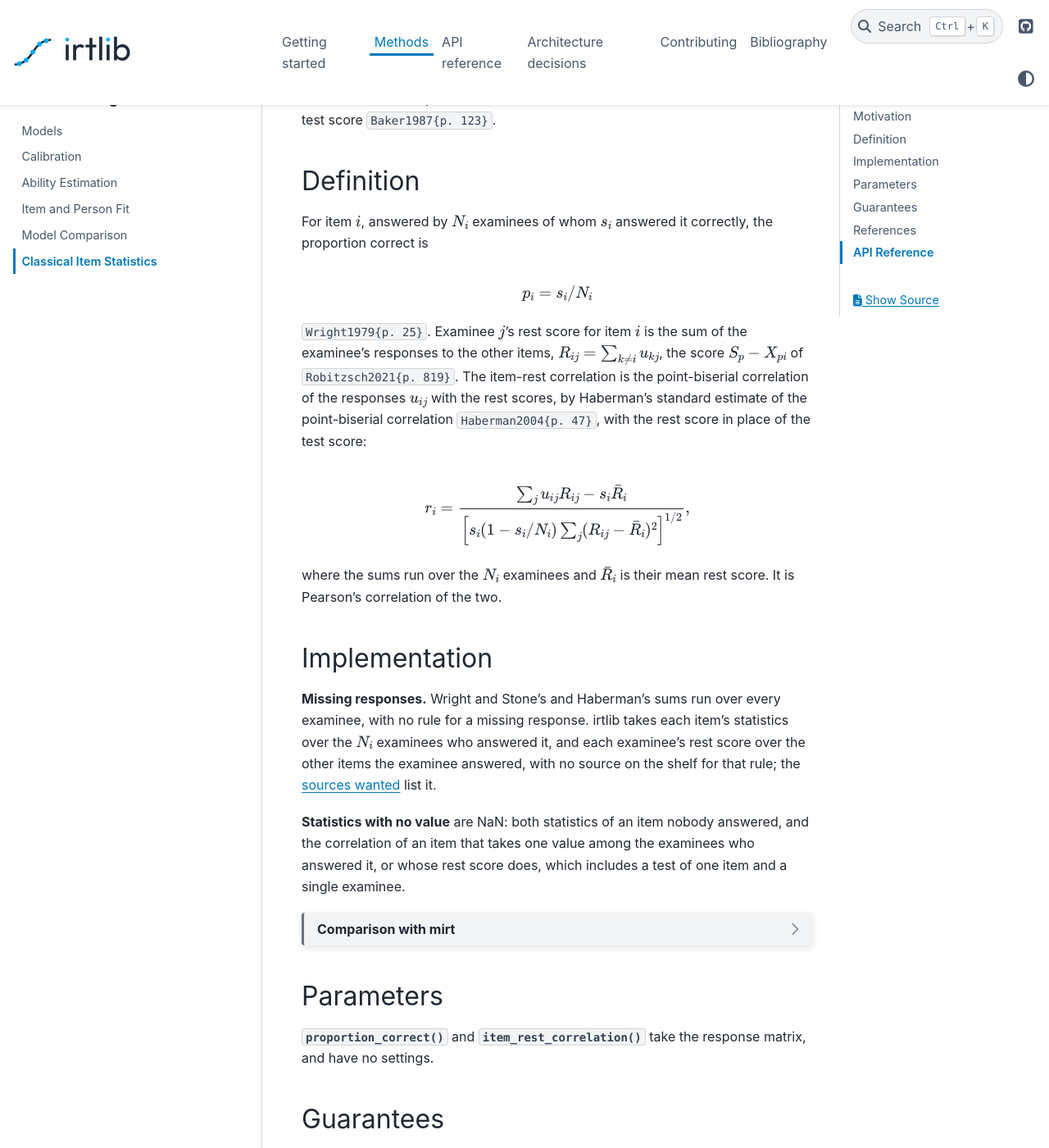
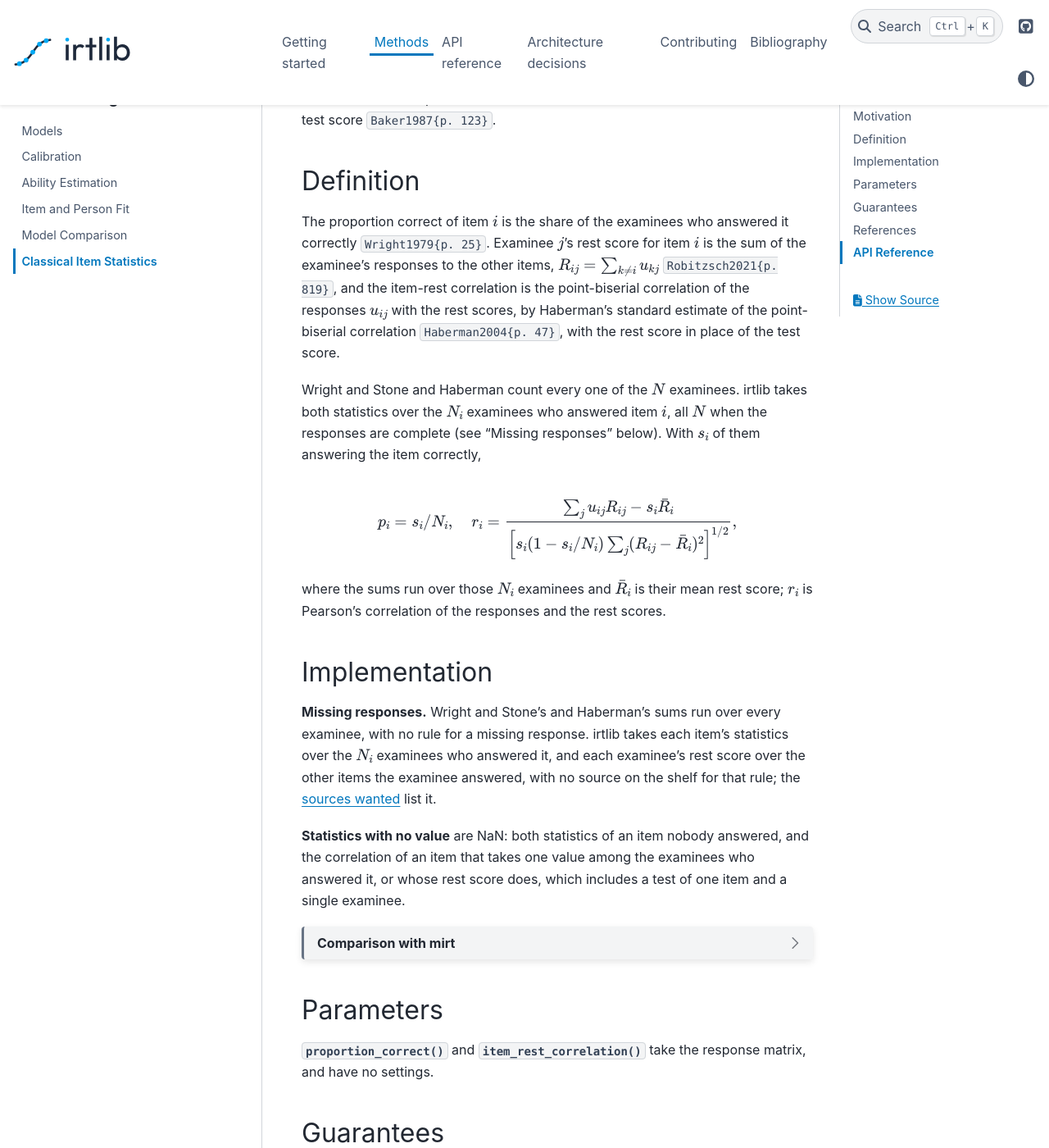
Before and after one commit to douglasrizzo/irtlib, a Sphinx documentation site: the page built from sphinx/methods/classical.md, in a window 1280 px wide and 1400 px high, scrolled down 626 px. Shown: the whole window at 82% size. Built offline with Sphinx 7.4.7 and the PyData theme 0.15.4, drawn with Linux system fonts in a browser that asks for light colours; cross-references to code outside the pages are shown as plain code; some of the changed text lies outside the part shown.

Commit message:
fix: address the review of the classical item statistics
Clip the item-rest correlation to [-1, 1], with a test of a perfect one, and derive the recovery
test's band by the delta method from the 32 pattern probabilities. On the method page: say that
irtlib counts the examinees who answered each item where its sources count every examinee, drop
Robitzsch's symbols, state that mirt leaves out an item nobody answered, and cite the LSAT values
the tests reproduce. Cite Baker for the rest score in the introduction, correct what the sources
wanted say of Baker, list the classical statistics in AGENTS.md's scope, and make them a top-level
bullet of ADR-0001 with its two trimmed examples restored, within 600 words.

```diff
--- a/sphinx/methods/classical.md
+++ b/sphinx/methods/classical.md
@@ -21,26 +21,25 @@ the point-biserial correlation of the item and the item-excluded test score
 
 ## Definition
 
-For item $i$, answered by $N_i$ examinees of whom $s_i$ answered it correctly, the proportion correct
-is
+The proportion correct of item $i$ is the share of the examinees who answered it correctly
+{cite:p}`Wright1979{p. 25}`. Examinee $j$'s rest score for item $i$ is the sum of the examinee's
+responses to the other items, $R_{ij} = \sum_{k \ne i} u_{kj}$ {cite:p}`Robitzsch2021{p. 819}`, and
+the item-rest correlation is the point-biserial correlation of the responses $u_{ij}$ with the rest
+scores, by Haberman's standard estimate of the point-biserial correlation
+{cite:p}`Haberman2004{p. 47}`, with the rest score in place of the test score.
+
+Wright and Stone and Haberman count every one of the $N$ examinees. irtlib takes both statistics
+over the $N_i$ examinees who answered item $i$, all $N$ when the responses are complete (see "Missing
+responses" below). With $s_i$ of them answering the item correctly,
 
 $$
-p_i = s_i / N_i
-$$
-
-{cite:p}`Wright1979{p. 25}`. Examinee $j$'s rest score for item $i$ is the sum of the examinee's
-responses to the other items, $R_{ij} = \sum_{k \ne i} u_{kj}$, the score $S_p - X_{pi}$ of
-{cite:t}`Robitzsch2021{p. 819}`. The item-rest correlation is the point-biserial correlation of the
-responses $u_{ij}$ with the rest scores, by Haberman's standard estimate of the point-biserial
-correlation {cite:p}`Haberman2004{p. 47}`, with the rest score in place of the test score:
-
-$$
+p_i = s_i / N_i, \quad
 r_i = \frac{\sum_j u_{ij} R_{ij} - s_i \bar R_i}
 {\left[ s_i (1 - s_i / N_i) \sum_j (R_{ij} - \bar R_i)^2 \right]^{1/2}},
 $$
 
-where the sums run over the $N_i$ examinees and $\bar R_i$ is their mean rest score. It is Pearson's
-correlation of the two.
+where the sums run over those $N_i$ examinees and $\bar R_i$ is their mean rest score; $r_i$ is
+Pearson's correlation of the responses and the rest scores.
 
 ## Implementation
 
@@ -62,6 +61,8 @@ does, which includes a test of one item and a single examinee.
   score as the sum of the other answered items, correlated over the examinees who answered the item
   (`R/itemstats.R:110-120, 148`). Its `empirical_plot` draws them, types `"difficulty"`,
   `"discrim"` and `"discrim_diff"` (manual p. 54).
+- One departure: mirt leaves out an item nobody answered (`R/itemstats.R:107-109`), where irtlib
+  keeps it, with NaN for both statistics. No parity case has such an item.
 - On LSAT6, LSAT7 and a simulated data set with a tenth of its responses missing, the parity tests
   find both statistics within a relative $10^{-10}$ of mirt's
   ({doc}`ADR-0003 </adr/0003-mirt-as-the-reference>`).
@@ -77,6 +78,10 @@ take the response matrix, and have no settings.
 1. Each item gets one value, from the examinees who answered it; missing responses raise no error.
 2. A statistic with no value is NaN, without a warning, and leaves the other items' values as they
    are.
+3. The item-rest correlation lies between -1 and 1, a perfect one included.
+4. On the LSAT data, the proportions correct are those {cite:t}`Rizopoulos2006{p. 5}` prints, and the
+   item-rest correlations those that follow from the correlations with the total score and the
+   frequencies of the total scores it prints (p. 6), within the rounding of the printed values.
 
 ## References
 
```
Also changed, not shown: AGENTS.md (+2 -2 lines), backlog/discovery/sources-wanted.md (+1 -1 lines), sphinx/adr/0001-scope.md (+19 -17 lines), sphinx/introduction.md (+2 -2 lines), 2 other files.
